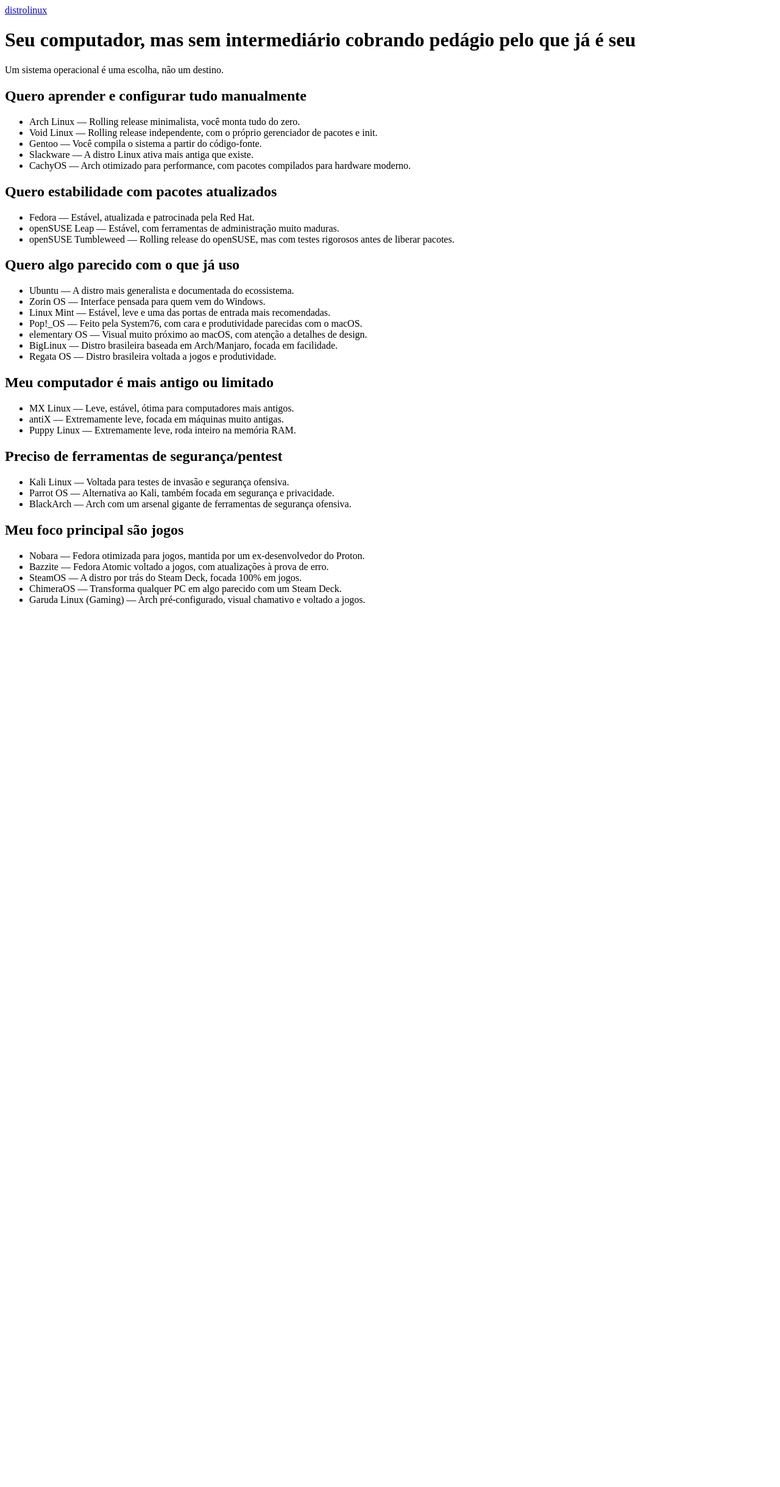
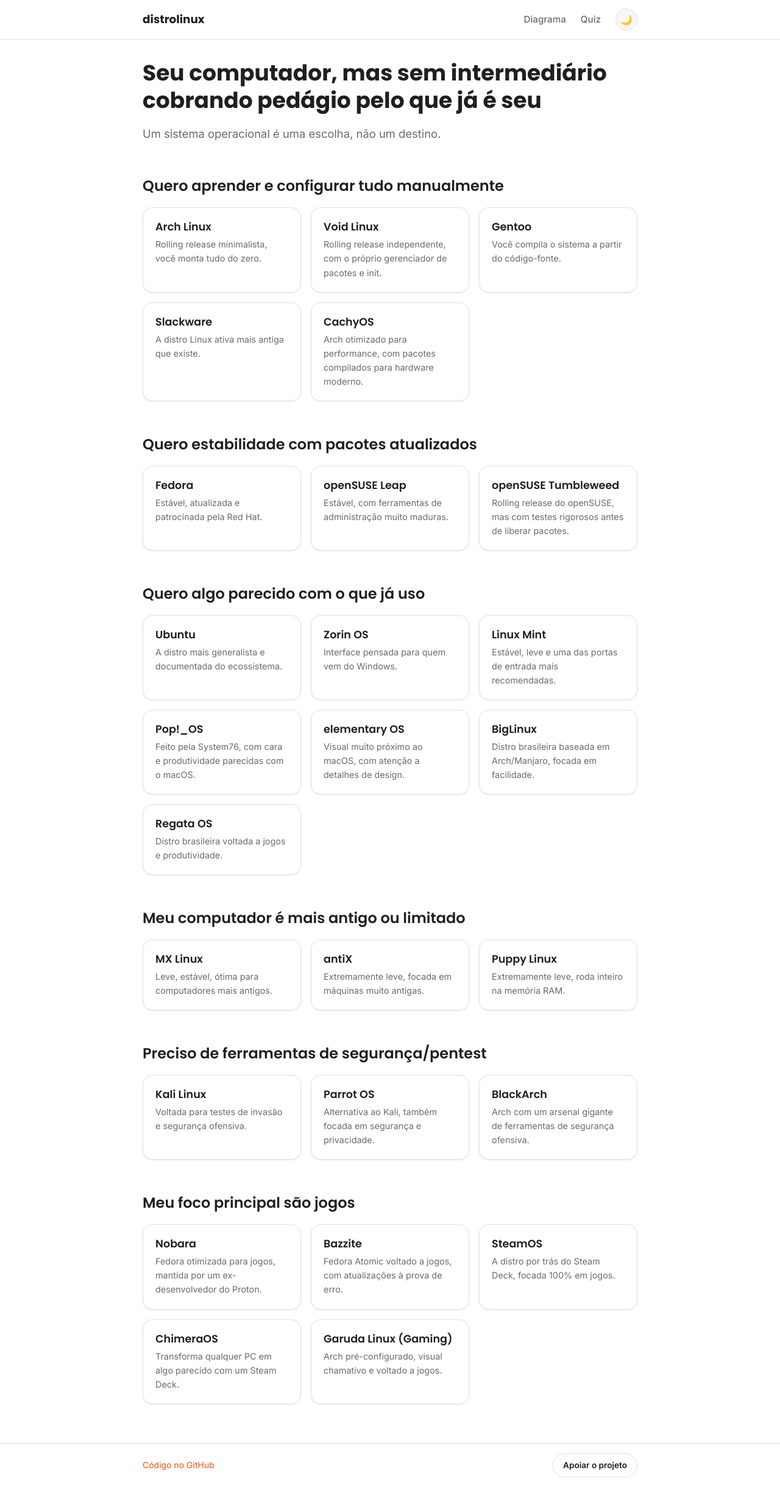
Before and after one commit to samu-lls/distrolinux, a Django app: page / in a window 1280 px wide. Shown: the whole page at 61% size. Before the commit the page ends 993 px from the top, so only its background shows below. Run offline with Django 5.2, Linux system fonts and the light colour scheme.

Commit message:
design piloto

```diff
--- /dev/null
+++ b/catalog/static/catalog/style.css
@@ -0,0 +1,245 @@
+/* ===== Fontes ===== */
+@import url('https://fonts.googleapis.com/css2?family=Inter:wght@400;500;600&family=Poppins:wght@500;600;700&display=swap');
+
+/* ===== Variáveis de tema ===== */
+:root,
+html[data-theme="light"] {
+    --bg: #ffffff;
+    --bg-secondary: #f7f6f4;
+    --bg-card: #ffffff;
+    --text: #1f1f1f;
+    --text-secondary: #6b6b6b;
+    --border: #e5e3df;
+    --accent: #ea580c;
+    --accent-hover: #c2410c;
+    --shadow: 0 1px 3px rgba(0,0,0,0.06), 0 1px 2px rgba(0,0,0,0.04);
+    --shadow-hover: 0 4px 12px rgba(0,0,0,0.08);
+}
+
+html[data-theme="dark"] {
+    --bg: #262624;
+    --bg-secondary: #30302e;
+    --bg-card: #2d2c2a;
+    --text: #f2f0eb;
+    --text-secondary: #a8a29a;
+    --border: #40403c;
+    --accent: #f97316;
+    --accent-hover: #fb923c;
+    --shadow: 0 1px 3px rgba(0,0,0,0.3);
+    --shadow-hover: 0 4px 16px rgba(0,0,0,0.4);
+}
+
+/* ===== Reset básico ===== */
+* { box-sizing: border-box; }
+
+body {
+    margin: 0;
+    background: var(--bg);
+    color: var(--text);
+    font-family: 'Inter', -apple-system, BlinkMacSystemFont, sans-serif;
+    font-size: 16px;
+    line-height: 1.6;
+    -webkit-font-smoothing: antialiased;
+    transition: background-color 0.2s ease, color 0.2s ease;
+}
+
+h1, h2, h3 {
+    font-family: 'Poppins', 'Inter', sans-serif;
+    font-weight: 600;
+    line-height: 1.25;
+    margin: 0 0 0.5em;
+}
+
+h1 { font-size: 2.25rem; font-weight: 700; }
+h2 { font-size: 1.5rem; }
+h3 { font-size: 1.1rem; }
+
+p { margin: 0 0 1em; color: var(--text-secondary); }
+
+a {
+    color: var(--accent);
+    text-decoration: none;
+}
+a:hover { color: var(--accent-hover); }
+
+ul { padding-left: 0; list-style: none; margin: 0; }
+
+/* ===== Layout geral ===== */
+.wrapper {
+    max-width: 860px;
+    margin: 0 auto;
+    padding: 0 24px;
+}
+
+main {
+    padding: 48px 0 96px;
+}
+
+/* ===== Header ===== */
+header {
+    border-bottom: 1px solid var(--border);
+    background: var(--bg);
+    position: sticky;
+    top: 0;
+    z-index: 10;
+}
+
+header .wrapper {
+    display: flex;
+    align-items: center;
+    justify-content: space-between;
+    height: 64px;
+}
+
+.logo {
+    font-family: 'Poppins', sans-serif;
+    font-weight: 700;
+    font-size: 1.15rem;
+    color: var(--text) !important;
+}
+
+nav {
+    display: flex;
+    align-items: center;
+    gap: 24px;
+}
+
+nav a {
+    color: var(--text-secondary);
+    font-weight: 500;
+    font-size: 0.95rem;
+}
+nav a:hover { color: var(--text); }
+
+#theme-toggle {
+border: 1px solid var(--border);
+background: var(--bg-secondary);
+color: var(--text);
+border-radius: 999px;
+width: 36px;
+height: 36px;
+display: flex;
+align-items: center;
+justify-content: center;
+cursor: pointer;
+font-size: 1rem;
+}
+
+/* ===== Botões ===== */
+.btn {
+    display: inline-flex;
+    align-items: center;
+    justify-content: center;
+    padding: 12px 24px;
+    border-radius: 999px;
+    font-weight: 600;
+    font-size: 0.95rem;
+    background: var(--accent);
+    color: #fff !important;
+    border: none;
+    cursor: pointer;
+    transition: background-color 0.15s ease, transform 0.1s ease;
+}
+.btn:hover {
+    background: var(--accent-hover);
+    transform: translateY(-1px);
+}
+
+.btn-secondary {
+    background: transparent;
+    color: var(--text) !important;
+    border: 1px solid var(--border);
+}
+.btn-secondary:hover {
+    background: var(--bg-secondary);
+}
+
+/* ===== Cards ===== */
+.card {
+    background: var(--bg-card);
+    border: 1px solid var(--border);
+    border-radius: 16px;
+    padding: 20px;
+    box-shadow: var(--shadow);
+    transition: box-shadow 0.15s ease, transform 0.15s ease;
+}
+.card:hover {
+    box-shadow: var(--shadow-hover);
+    transform: translateY(-2px);
+}
+
+/* ===== Footer ===== */
+footer {
+    border-top: 1px solid var(--border);
+    padding: 16px 0;
+    color: var(--text-secondary);
+    font-size: 0.875rem;
+}
+
+.footer-content {
+    display: flex;
+    align-items: center;
+    justify-content: space-between;
+    flex-wrap: wrap;
+    gap: 12px;
+}
+
+.btn-small {
+    padding: 8px 16px;
+    font-size: 0.85rem;
+}
+
+/* ===== Responsivo ===== */
+@media (max-width: 640px) {
+    h1 { font-size: 1.75rem; }
+    main { padding: 32px 0 64px; }
+
+    header .wrapper {
+        height: auto;
+        flex-wrap: wrap;
+        padding-top: 12px;
+        padding-bottom: 12px;
+        gap: 8px;
+    }
+    nav { gap: 12px; }
+    nav a { font-size: 0.85rem; }
+
+    .footer-content {
+        flex-direction: column;
+        align-items: flex-start;
+    }
+}
+
+/* ===== Home ===== */
+.hero {
+    padding: 32px 0 0;
+}
+.hero p {
+    font-size: 1.15rem;
+}
+
+.category-block {
+    margin-top: 56px;
+}
+.category-block:last-of-type {
+    margin-bottom: 64px;
+}
+
+.distro-grid {
+    display: grid;
+    grid-template-columns: repeat(auto-fill, minmax(240px, 1fr));
+    gap: 16px;
+    margin-top: 20px;
+}
+
+.distro-card {
+    color: var(--text) !important;
+    display: block;
+}
+.distro-card h3 {
+    margin-bottom: 6px;
+}
+.distro-card p {
+    margin: 0;
+    font-size: 0.9rem;
+}
--- /dev/null
+++ b/catalog/static/catalog/theme.js
@@ -0,0 +1,26 @@
+(function () {
+    const root = document.documentElement;
+    const saved = localStorage.getItem("theme");
+    const prefersDark = window.matchMedia("(prefers-color-scheme: dark)").matches;
+    const initial = saved || (prefersDark ? "dark" : "light");
+    root.setAttribute("data-theme", initial);
+
+    document.addEventListener("DOMContentLoaded", function () {
+        const btn = document.getElementById("theme-toggle");
+        if (!btn) return;
+
+        function updateIcon() {
+            const current = root.getAttribute("data-theme");
+            btn.textContent = current === "dark" ? "☀️" : "🌙";
+        }
+        updateIcon();
+
+        btn.addEventListener("click", function () {
+            const current = root.getAttribute("data-theme");
+            const next = current === "dark" ? "light" : "dark";
+            root.setAttribute("data-theme", next);
+            localStorage.setItem("theme", next);
+            updateIcon();
+        });
+    });
+})();
--- a/catalog/templates/catalog/base.html
+++ b/catalog/templates/catalog/base.html
@@ -1,16 +1,40 @@
+{% load static %}
 <!DOCTYPE html>
 <html lang="pt-br">
 <head>
   <meta charset="UTF-8">
   <meta name="viewport" content="width=device-width, initial-scale=1.0">
   <title>{% block title %}distrolinux{% endblock %}</title>
+  <link rel="stylesheet" href="{% static 'catalog/style.css' %}">
+  <script>
+    (function () {
+      var saved = localStorage.getItem("theme");
+      var prefersDark = window.matchMedia("(prefers-color-scheme: dark)").matches;
+      document.documentElement.setAttribute("data-theme", saved || (prefersDark ? "dark" : "light"));
+    })();
+  </script>
 </head>
 <body>
   <header>
-    <a href="{% url 'home' %}">distrolinux</a>
+    <div class="wrapper">
+      <a href="{% url 'home' %}" class="logo">distrolinux</a>
+      <nav>
+        <a href="{% url 'diagram' %}">Diagrama</a>
+        <a href="{% url 'quiz_start' %}">Quiz</a>
+        <button id="theme-toggle" aria-label="Alternar tema"></button>
+      </nav>
+    </div>
   </header>
-  <main>
+
+  <main class="wrapper">
     {% block content %}{% endblock %}
   </main>
+  <footer>
+    <div class="wrapper footer-content">
+      <a href="https://github.com/samu-lls/distrolinux">Código no GitHub</a>
+      <a href="https://www.paypal.com/donate/?business=78H7QSAAB487J&no_recurring=0&currency_code=BRL" target="_blank" rel="noopener" class="btn btn-secondary btn-small">Apoiar o projeto</a>
+    </div>
+  </footer>
+  <script src="{% static 'catalog/theme.js' %}"></script>
 </body>
 </html>
--- a/catalog/templates/catalog/home.html
+++ b/catalog/templates/catalog/home.html
@@ -2,15 +2,22 @@
 {% block title %}distrolinux{% endblock %}
 
 {% block content %}
-<h1>Seu computador, mas sem intermediário cobrando pedágio pelo que já é seu</h1>
-<p>Um sistema operacional é uma escolha, não um destino.</p>
+<section class="hero">
+  <h1>Seu computador, mas sem intermediário cobrando pedágio pelo que já é seu</h1>
+  <p>Um sistema operacional é uma escolha, não um destino.</p>
+</section>
 
 {% for cat in categories %}
-  <h2>{{ cat.label }}</h2>
-  <ul>
-    {% for distro in cat.distros %}
-      <li>{{ distro.name }} — {{ distro.short_description }}</li>
-    {% endfor %}
-  </ul>
+  <section class="category-block">
+    <h2>{{ cat.label }}</h2>
+    <div class="distro-grid">
+      {% for distro in cat.distros %}
+        <a class="card distro-card" href="{% url 'distro_detail' distro.slug %}">
+          <h3>{{ distro.name }}</h3>
+          <p>{{ distro.short_description }}</p>
+        </a>
+      {% endfor %}
+    </div>
+  </section>
 {% endfor %}
 {% endblock %}
--- a/core/settings.py
+++ b/core/settings.py
@@ -12,6 +12,8 @@
 
 from pathlib import Path
 
+import os
+
 # Build paths inside the project like this: BASE_DIR / 'subdir'.
 BASE_DIR = Path(__file__).resolve().parent.parent
 
@@ -23,7 +25,7 @@
 SECRET_KEY = 'django-insecure--hd-&@ab%^!t7^)_)of)7ypd&!cv1b(*j+4d_r0!8@!ghx^y&@'
 
 # SECURITY WARNING: don't run with debug turned on in production!
-DEBUG = False
+DEBUG = os.environ.get("DJANGO_DEBUG", "True") == "True"
 
 ALLOWED_HOSTS = ["localhost", "127.0.0.1", "distrolinux.com.br", "www.distrolinux.com.br", "teste.distrolinux.com.br"]
 
```
